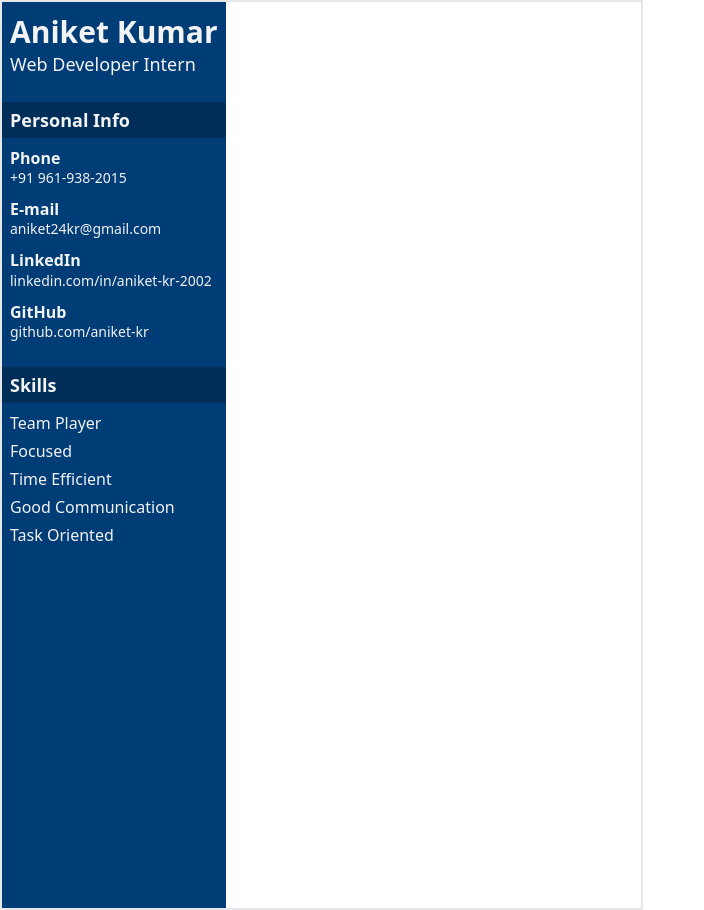
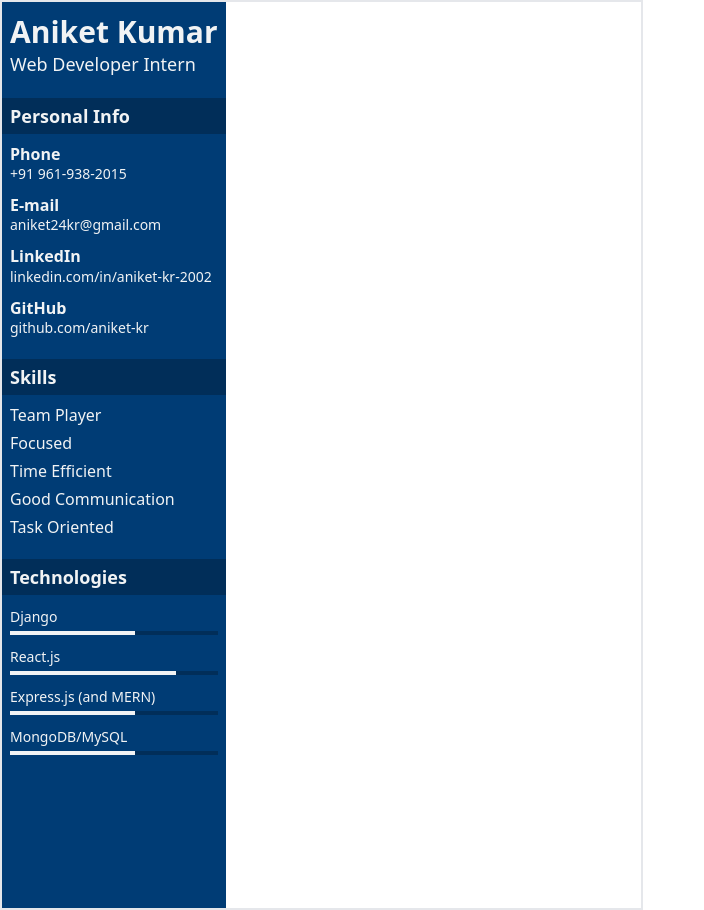
Before and after one commit to aniket-kr/React-Tailwind-Resume, a React (Create React App) app: page / in a window 1280 px wide. Shown: the whole page, without its empty margins (0-704 px from the left). Built offline with nearby package versions, Linux system fonts and the light colour scheme.

Commit message:
Finish Technologies Section

```diff
--- a/src/components/Sidebar/SectionHeader/index.tsx
+++ b/src/components/Sidebar/SectionHeader/index.tsx
@@ -4,7 +4,7 @@ interface SectionHeaderProps {
 
 const SectionHeader = ({ label }: SectionHeaderProps) => {
   return (
-    <h3 className="px-2 py-1 bg-darkBlue text-cream font-semibold mt-6 text-lg">
+    <h3 className="px-2 py-1 bg-darkBlue text-cream font-semibold mt-5 text-lg">
       {label}
     </h3>
   );
--- /dev/null
+++ b/src/components/Sidebar/TechnologiesSection/TechnologyItem/index.tsx
@@ -0,0 +1,34 @@
+import data from 'components/Sidebar/data';
+
+const getWidthClass = (level: number) => {
+  switch (level) {
+    case 1:
+      return 'w-[20%]';
+    case 2:
+      return 'w-[40%]';
+    case 3:
+      return 'w-[60%]';
+    case 4:
+      return 'w-[80%]';
+    default:
+      return 'w-full';
+  }
+};
+
+interface TechnologyItemProps {
+  item: typeof data.technologies[0];
+}
+
+const TechnologyItem = ({ item }: TechnologyItemProps) => {
+  const width = getWidthClass(item.level);
+  return (
+    <div className="px-2 my-3">
+      <h4 className="text-sm text-cream mb-1">{item.name}</h4>
+      <div className="h-1 bg-darkBlue">
+        <div className={`relative top-0 left-0 h-1 bg-cream ${width}`} />
+      </div>
+    </div>
+  );
+};
+
+export default TechnologyItem;
--- /dev/null
+++ b/src/components/Sidebar/TechnologiesSection/index.tsx
@@ -0,0 +1,16 @@
+import data from 'components/Sidebar/data';
+import SectionHeader from 'components/Sidebar/SectionHeader';
+import TechnologyItem from 'components/Sidebar/TechnologiesSection/TechnologyItem';
+
+const TechnologiesSection = () => {
+  return (
+    <div>
+      <SectionHeader label="Technologies" />
+      {data.technologies.map((item) => (
+        <TechnologyItem key={item.name} item={item} />
+      ))}
+    </div>
+  );
+};
+
+export default TechnologiesSection;
--- a/src/components/Sidebar/data.ts
+++ b/src/components/Sidebar/data.ts
@@ -52,8 +52,13 @@ const data: SidebarData = {
     'Good Communication',
     'Task Oriented',
   ],
-  technologies: [],
-  languages: [],
+  technologies: [
+    { name: 'Django', level: 3 },
+    { name: 'React.js', level: 4 },
+    { name: 'Express.js (and MERN)', level: 3 },
+    { name: 'MongoDB/MySQL', level: 3 },
+  ],
+  languages: ['HTML', 'CSS', 'JavaScript', 'Python'],
 };
 
 export default data;
--- a/src/components/Sidebar/index.tsx
+++ b/src/components/Sidebar/index.tsx
@@ -1,6 +1,7 @@
 import data from 'components/Sidebar/data';
 import PersonalInfoSection from 'components/Sidebar/PersonalInfoSection';
 import SkillsSection from 'components/Sidebar/SkillsSection';
+import TechnologiesSection from 'components/Sidebar/TechnologiesSection';
 
 const Sidebar = () => {
   return (
@@ -10,6 +11,7 @@ const Sidebar = () => {
 
       <PersonalInfoSection />
       <SkillsSection />
+      <TechnologiesSection />
     </div>
   );
 };
```
